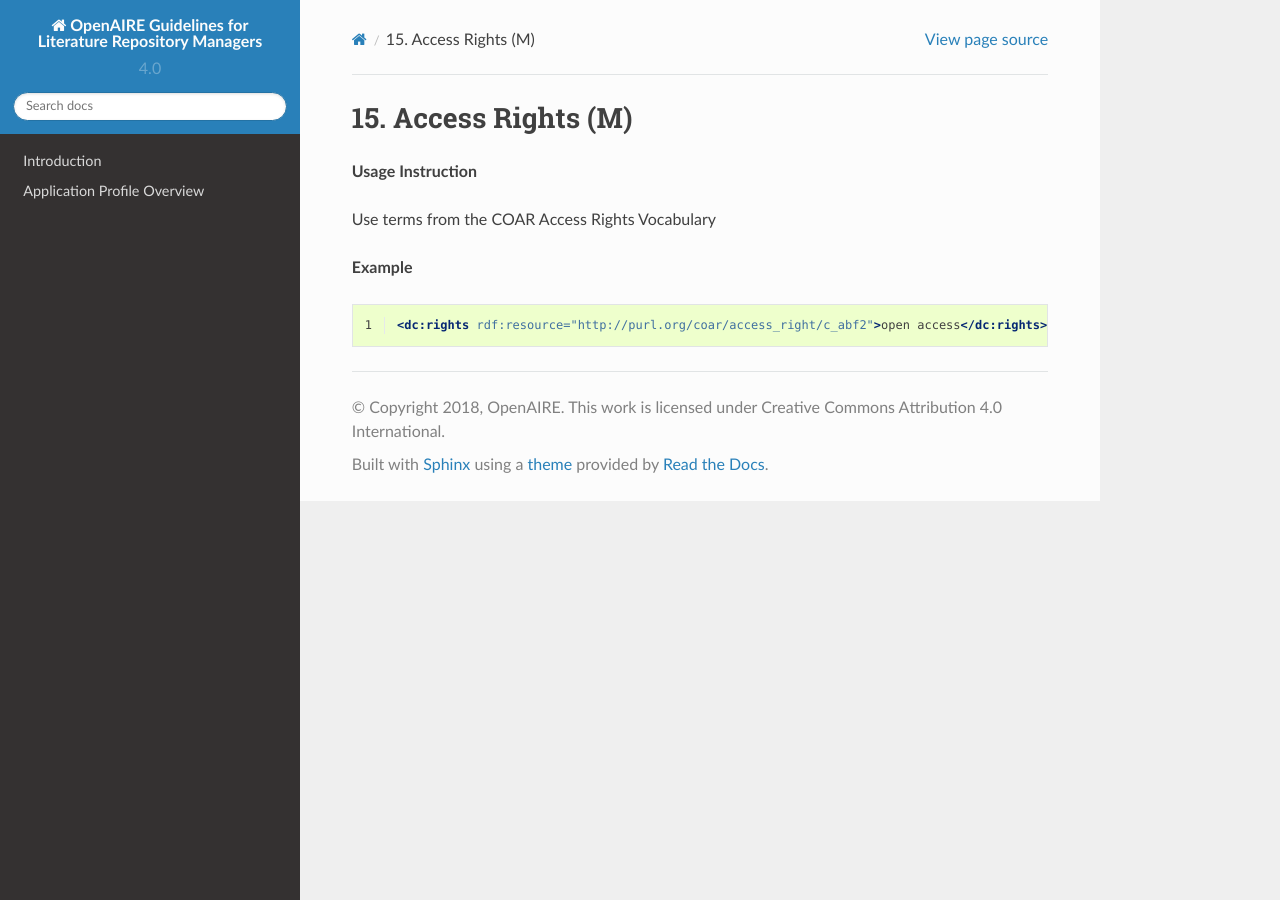
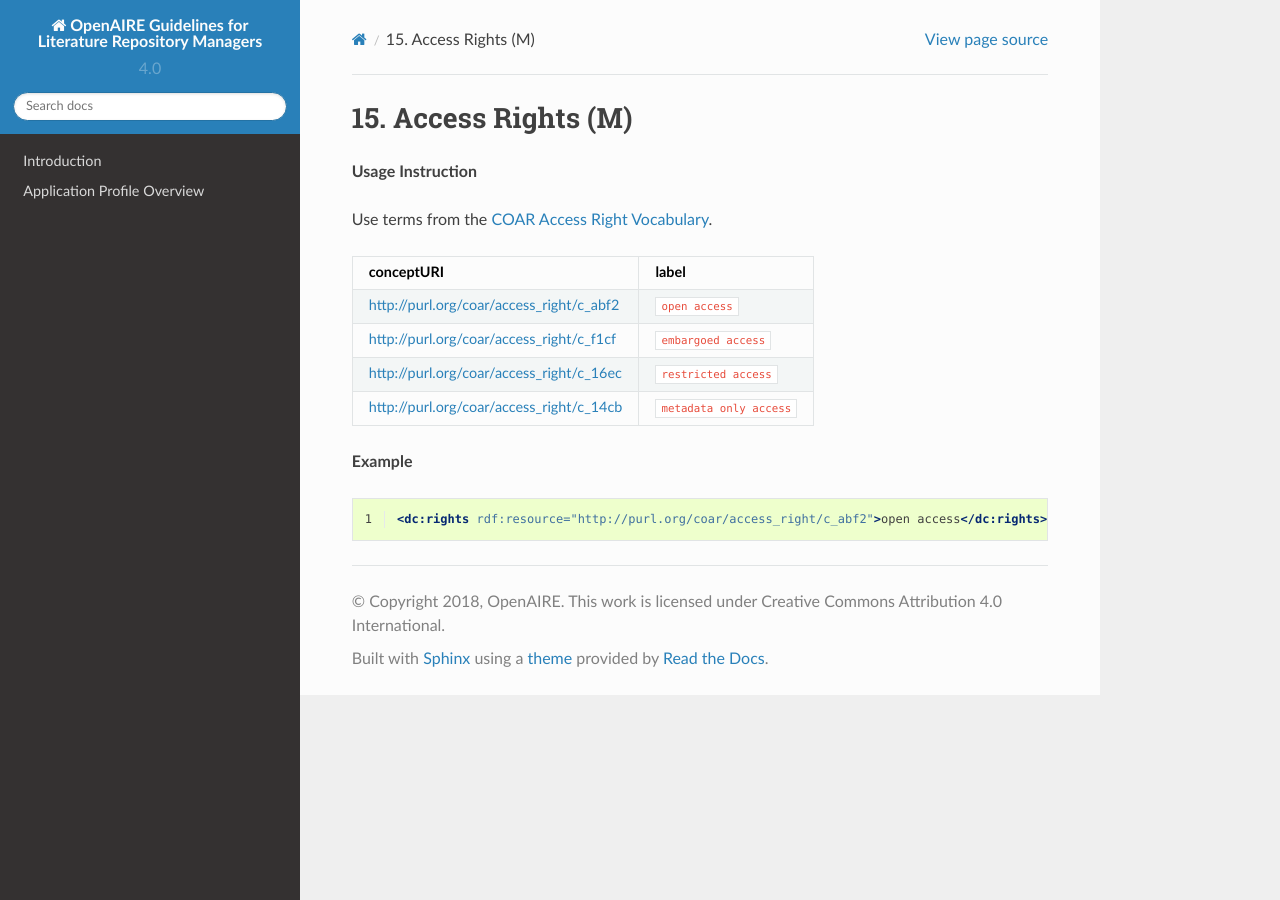
Before and after one commit to openaire/guidelines-literature-repositories, a Sphinx documentation site: the page built from docs/field_accessrights.rst, in a window 1280 px wide. Built offline with Sphinx 7.4.7 and the Read the Docs theme 2.0.0, drawn with Linux system fonts in a browser that asks for light colours; a script that is not in the unit is left out.

Commit message:
added controlled list of vocabulary concepts

```diff
--- a/docs/field_accessrights.rst
+++ b/docs/field_accessrights.rst
@@ -6,7 +6,18 @@
 
 **Usage Instruction**
 
-Use terms from the COAR Access Rights Vocabulary
+Use terms from the `COAR Access Right Vocabulary`_.
+
+======================================== ========================
+conceptURI                               label
+======================================== ========================
+http://purl.org/coar/access_right/c_abf2 ``open access``
+http://purl.org/coar/access_right/c_f1cf ``embargoed access``
+http://purl.org/coar/access_right/c_16ec ``restricted access``
+http://purl.org/coar/access_right/c_14cb ``metadata only access``
+======================================== ========================
+
+
 
 **Example**
 
@@ -14,3 +25,5 @@ Use terms from the COAR Access Rights Vocabulary
    :linenos:
 
    <dc:rights rdf:resource="http://purl.org/coar/access_right/c_abf2">open access</dc:rights>
+
+.. _COAR Access Right Vocabulary: http://vocabularies.coar-repositories.org/documentation/access_rights/
```
